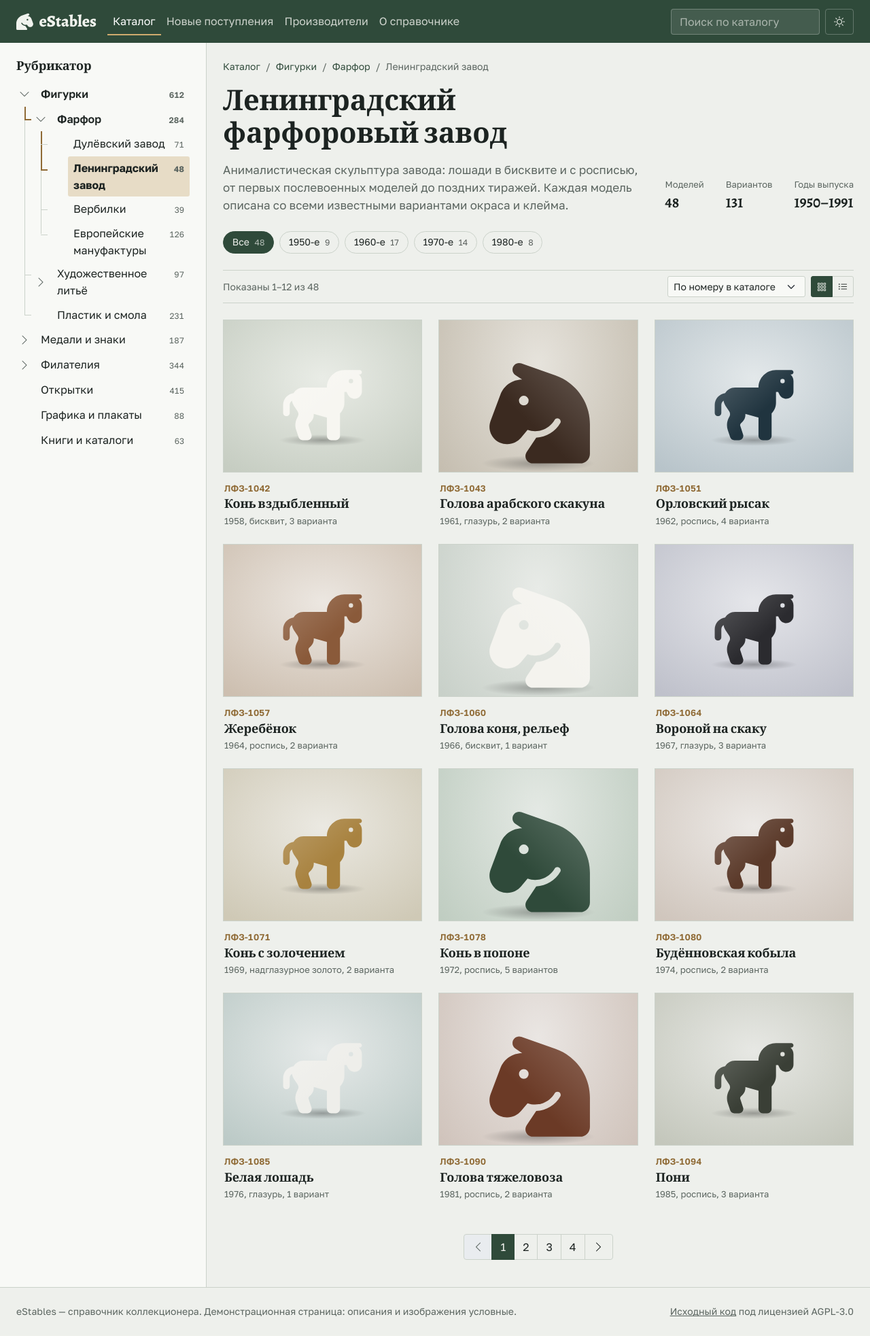
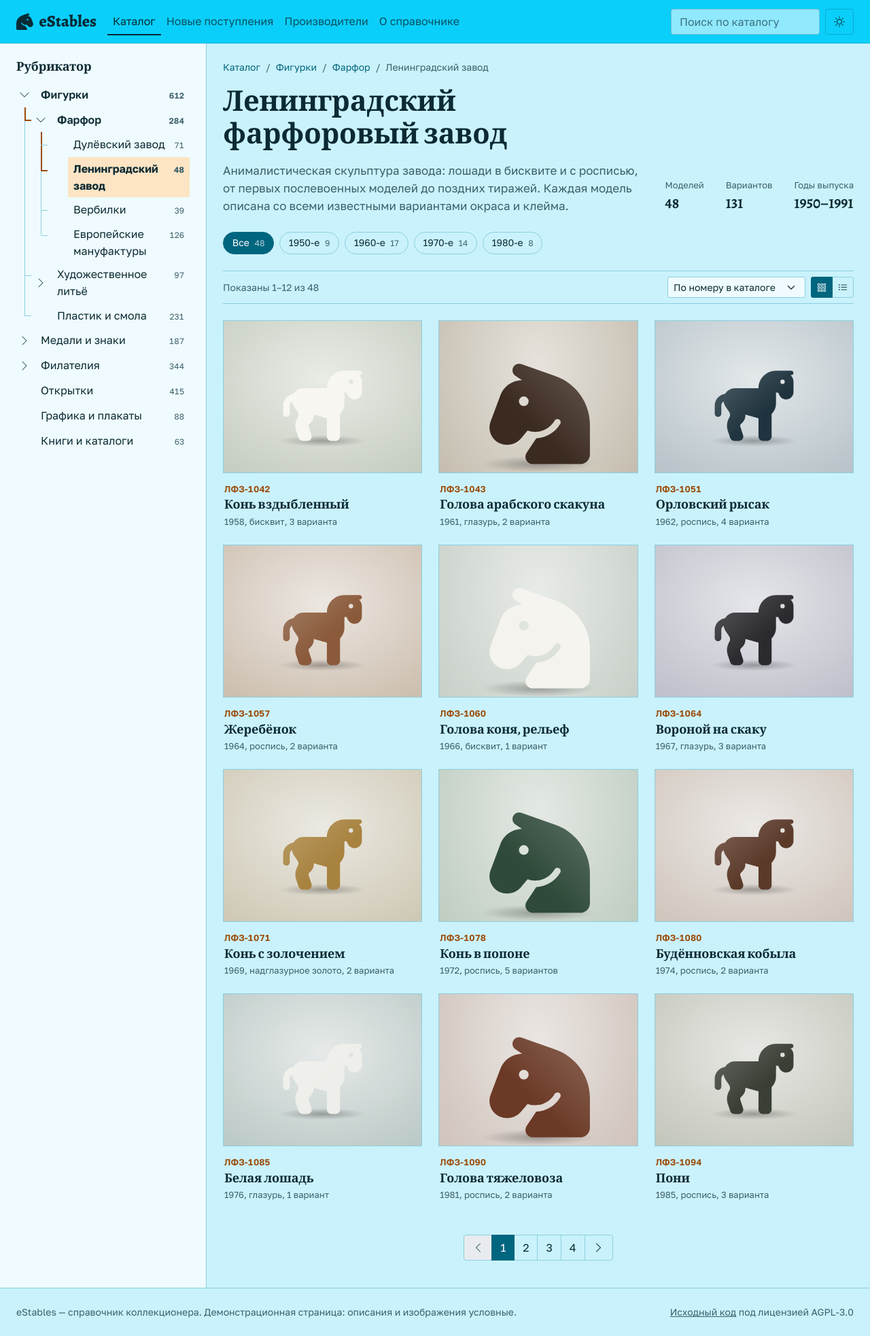
Before and after one commit to s0me0ne-25/estables, a PHP site: page / in a window 1280 px wide. Shown: the whole page at 68% size. Before the commit the page ends 1937 px from the top, so only its background shows below. Run offline with PHP 8.4, Linux system fonts and the light colour scheme.

Commit message:
Switch light theme to client aqua palette
Set page background to #caf2fc and site header to #0acffa as
requested, and derive the rest of the light palette from them: deep
sea navy text, deep teal primary, complementary amber accent. All text
colours meet WCAG AA against their backgrounds; the header uses dark
text because white on #0acffa is only 1.9:1.

Rename palette tokens by role (primary, accent, header-*) instead of
colour names, and drive buttons, chips, pagination and the header
from tokens only, so each theme is a single block of variables.
The navbar no longer forces the dark Bootstrap theme. The dark theme
keeps its current colours for now.

Co-Authored-By: Claude Opus 5.5 <noreply@anthropic.com>

```diff
--- a/demo/css/estables.css
+++ b/demo/css/estables.css
@@ -11,37 +11,49 @@
  * ------------------------------------------------------------------ */
 :root,
 [data-bs-theme="light"] {
-  --es-paper: #eef0ec;      /* page background: cool sage paper */
-  --es-surface: #f8f9f6;    /* raised surfaces: sidebar, mounts */
-  --es-ink: #1c2321;        /* main text: green-black */
-  --es-muted: #5b6560;      /* secondary text */
-  --es-line: #cbd2ca;       /* hairlines, tree connectors */
-  --es-hunter: #2f4a3a;     /* primary: hunter green */
-  --es-hunter-rgb: 47, 74, 58;
-  --es-brass: #8f6a35;      /* accent: brass (darkened for AA on paper) */
-  --es-brass-soft: #e7dcc6;
+  /* Light theme: aqua palette. Contrast ratios are against --es-paper. */
+  --es-paper: #caf2fc;       /* page background (set by the client) */
+  --es-surface: #effbfe;     /* raised surfaces: sidebar, mounts */
+  --es-ink: #0b2a33;         /* main text: deep sea navy, 12.6:1 */
+  --es-muted: #3b5f6b;       /* secondary text, 5.8:1 */
+  --es-line: #8ccfe0;        /* hairlines, tree connectors */
+  --es-primary: #00657e;     /* primary: deep teal, links and buttons, 5.6:1 */
+  --es-primary-rgb: 0, 101, 126;
+  --es-primary-hover: #00566b;
+  --es-primary-active: #004a5c;
+  --es-on-primary: #ffffff;  /* text on primary, 6.6:1 */
+  --es-accent: #9a4a06;      /* accent: amber, complementary to aqua, 5.3:1 */
+  --es-accent-rgb: 154, 74, 6;
+  --es-accent-soft: #fde4c4; /* current-node highlight */
+
+  --es-header-bg: #0acffa;   /* site header (set by the client) */
+  --es-header-fg: #062b36;   /* header text, 8:1 on header */
+  --es-header-fg-muted: rgba(6, 43, 54, .78);
+  --es-header-edge: #07b4db;
+  --es-header-field-bg: rgba(255, 255, 255, .55);
+  --es-header-field-border: rgba(6, 43, 54, .22);
 
   --es-font-text: "Golos Text", system-ui, -apple-system, "Segoe UI", sans-serif;
   --es-font-display: "Alegreya", Georgia, "Times New Roman", serif;
 
   --bs-body-bg: var(--es-paper);
-  --bs-body-bg-rgb: 238, 240, 236;
+  --bs-body-bg-rgb: 202, 242, 252;
   --bs-body-color: var(--es-ink);
-  --bs-body-color-rgb: 28, 35, 33;
+  --bs-body-color-rgb: 11, 42, 51;
   --bs-secondary-color: var(--es-muted);
   --bs-border-color: var(--es-line);
   --bs-tertiary-bg: var(--es-surface);
-  --bs-primary: var(--es-hunter);
-  --bs-primary-rgb: var(--es-hunter-rgb);
-  --bs-link-color: var(--es-hunter);
-  --bs-link-color-rgb: var(--es-hunter-rgb);
-  --bs-link-hover-color: var(--es-brass);
-  --bs-link-hover-color-rgb: 143, 106, 53;
+  --bs-primary: var(--es-primary);
+  --bs-primary-rgb: var(--es-primary-rgb);
+  --bs-link-color: var(--es-primary);
+  --bs-link-color-rgb: var(--es-primary-rgb);
+  --bs-link-hover-color: var(--es-accent);
+  --bs-link-hover-color-rgb: var(--es-accent-rgb);
   --bs-font-sans-serif: var(--es-font-text);
   --bs-border-radius: .25rem;
   --bs-border-radius-sm: .1875rem;
   --bs-border-radius-lg: .375rem;
-  --bs-focus-ring-color: rgba(143, 106, 53, .45);
+  --bs-focus-ring-color: rgba(var(--es-accent-rgb), .45);
 }
 
 [data-bs-theme="dark"] {
@@ -50,17 +62,28 @@
   --es-ink: #e3e7e0;
   --es-muted: #9ba69f;
   --es-line: #34413a;
-  --es-hunter: #8fb39c;
-  --es-hunter-rgb: 143, 179, 156;
-  --es-brass: #d0ab6e;
-  --es-brass-soft: #3a3122;
+  --es-primary: #8fb39c;
+  --es-primary-rgb: 143, 179, 156;
+  --es-primary-hover: #a6c4b0;
+  --es-primary-active: #b8d1c0;
+  --es-on-primary: #10170f;
+  --es-accent: #d0ab6e;
+  --es-accent-rgb: 208, 171, 110;
+  --es-accent-soft: #3a3122;
+
+  --es-header-bg: #0f1512;
+  --es-header-fg: #f1f3ee;
+  --es-header-fg-muted: rgba(241, 243, 238, .82);
+  --es-header-edge: var(--es-line);
+  --es-header-field-bg: rgba(255, 255, 255, .1);
+  --es-header-field-border: rgba(255, 255, 255, .25);
 
   --bs-body-bg: var(--es-paper);
   --bs-body-bg-rgb: 20, 26, 23;
   --bs-body-color: var(--es-ink);
   --bs-body-color-rgb: 227, 231, 224;
-  --bs-link-hover-color-rgb: 208, 171, 110;
-  --bs-focus-ring-color: rgba(208, 171, 110, .45);
+  --bs-link-hover-color-rgb: var(--es-accent-rgb);
+  --bs-focus-ring-color: rgba(var(--es-accent-rgb), .45);
 }
 
 /* ------------------------------------------------------------------
@@ -94,11 +117,11 @@ h3, .h3 { font-size: 1.25rem; }
   font-variant-numeric: tabular-nums lining-nums;
   font-weight: 600;
   font-size: .8125rem;
-  color: var(--es-brass);
+  color: var(--es-accent);
 }
 
 :focus-visible {
-  outline: 2px solid var(--es-brass);
+  outline: 2px solid var(--es-accent);
   outline-offset: 2px;
 }
 
@@ -131,9 +146,9 @@ h3, .h3 { font-size: 1.25rem; }
   --bs-btn-hover-bg: var(--es-surface);
   --bs-btn-hover-border-color: var(--es-muted);
   --bs-btn-hover-color: var(--es-ink);
-  --bs-btn-active-bg: var(--es-hunter);
-  --bs-btn-active-border-color: var(--es-hunter);
-  --bs-btn-active-color: var(--es-paper);
+  --bs-btn-active-bg: var(--es-primary);
+  --bs-btn-active-border-color: var(--es-primary);
+  --bs-btn-active-color: var(--es-on-primary);
 }
 
 .form-control,
@@ -148,9 +163,9 @@ h3, .h3 { font-size: 1.25rem; }
   --bs-pagination-color: var(--es-ink);
   --bs-pagination-hover-bg: var(--es-surface);
   --bs-pagination-hover-color: var(--es-ink);
-  --bs-pagination-active-bg: var(--es-hunter);
-  --bs-pagination-active-border-color: var(--es-hunter);
-  --bs-pagination-active-color: var(--es-paper);
+  --bs-pagination-active-bg: var(--es-primary);
+  --bs-pagination-active-border-color: var(--es-primary);
+  --bs-pagination-active-color: var(--es-on-primary);
   --bs-pagination-focus-box-shadow: 0 0 0 .2rem var(--bs-focus-ring-color);
 }
 
@@ -166,12 +181,9 @@ h3, .h3 { font-size: 1.25rem; }
  * Header
  * ------------------------------------------------------------------ */
 .es-header {
-  background: var(--es-hunter);
-  color: #f1f3ee;
-}
-[data-bs-theme="dark"] .es-header {
-  background: #0f1512;
-  border-bottom: 1px solid var(--es-line);
+  background: var(--es-header-bg);
+  color: var(--es-header-fg);
+  border-bottom: 1px solid var(--es-header-edge);
 }
 .es-header .navbar-brand {
   font-family: var(--es-font-display);
@@ -183,31 +195,31 @@ h3, .h3 { font-size: 1.25rem; }
   gap: .5rem;
 }
 .es-header .navbar-brand svg { width: 1.6rem; height: 1.6rem; fill: currentColor; }
-.es-header .nav-link { color: rgba(241, 243, 238, .82); }
+.es-header .navbar-toggler { border-color: var(--es-header-field-border); }
+.es-header .nav-link { color: var(--es-header-fg-muted); }
 .es-header .nav-link:hover,
-.es-header .nav-link.active { color: #fff; }
-.es-header .nav-link.active { box-shadow: inset 0 -2px 0 #d0ab6e; }
+.es-header .nav-link.active { color: var(--es-header-fg); }
+.es-header .nav-link.active { box-shadow: inset 0 -2px 0 currentColor; }
 .es-header .form-control {
-  background: rgba(255, 255, 255, .1);
-  border-color: rgba(255, 255, 255, .25);
-  color: #fff;
+  background: var(--es-header-field-bg);
+  border-color: var(--es-header-field-border);
+  color: var(--es-header-fg);
 }
-.es-header .form-control::placeholder { color: rgba(241, 243, 238, .6); }
+.es-header .form-control::placeholder { color: var(--es-header-fg-muted); opacity: .8; }
 .es-header .form-control:focus {
-  background: rgba(255, 255, 255, .16);
-  box-shadow: 0 0 0 .2rem rgba(208, 171, 110, .45);
-  border-color: #d0ab6e;
+  box-shadow: 0 0 0 .2rem var(--bs-focus-ring-color);
+  border-color: var(--es-accent);
 }
 .es-header .btn-icon {
   color: inherit;
-  border: 1px solid rgba(255, 255, 255, .25);
+  border: 1px solid var(--es-header-field-border);
 }
-.es-header .btn-icon:hover { background: rgba(255, 255, 255, .1); color: #fff; }
+.es-header .btn-icon:hover { background: var(--es-header-field-bg); color: inherit; }
 
 /* ------------------------------------------------------------------
  * Sidebar: hierarchical rubricator drawn as a pedigree chart.
  * Each nesting level is joined by elbow connectors, the way horse
- * pedigrees connect sire and dam lines. The active line is in brass.
+ * pedigrees connect sire and dam lines. The active line is in the accent colour.
  * ------------------------------------------------------------------ */
 .es-layout { display: block; }
 @media (min-width: 992px) {
@@ -266,12 +278,12 @@ h3, .h3 { font-size: 1.25rem; }
 }
 
 /*
- * The current lineage is painted brass: the spine runs down past the
+ * The current lineage is painted in the accent colour: the spine runs down past the
  * preceding siblings and turns into the active node; siblings below it
  * keep the neutral line.
  */
 .es-tree ul > li:has(~ li.is-lineage, ~ li.is-current) {
-  background-image: linear-gradient(var(--es-brass), var(--es-brass));
+  background-image: linear-gradient(var(--es-accent), var(--es-accent));
   background-size: 2px 100%;
 }
 .es-tree ul > li.is-lineage::before,
@@ -281,11 +293,11 @@ h3, .h3 { font-size: 1.25rem; }
   left: 0;
   top: 0;
   height: calc(1.15rem + 1px);
-  border-left: 2px solid var(--es-brass);
+  border-left: 2px solid var(--es-accent);
 }
 .es-tree ul > li.is-lineage::after,
 .es-tree ul > li.is-current::after {
-  border-top: 2px solid var(--es-brass);
+  border-top: 2px solid var(--es-accent);
 }
 
 .es-node {
@@ -315,7 +327,7 @@ h3, .h3 { font-size: 1.25rem; }
 .es-tree li.is-lineage > .es-node a { font-weight: 600; }
 .es-tree li.is-current > .es-node a {
   font-weight: 700;
-  background: var(--es-brass-soft);
+  background: var(--es-accent-soft);
 }
 
 /* Expand/collapse toggle */
@@ -367,9 +379,9 @@ h3, .h3 { font-size: 1.25rem; }
 }
 .es-chip:hover { border-color: var(--es-muted); color: var(--es-ink); }
 .es-chip.active {
-  background: var(--es-hunter);
-  border-color: var(--es-hunter);
-  color: var(--es-paper);
+  background: var(--es-primary);
+  border-color: var(--es-primary);
+  color: var(--es-on-primary);
 }
 .es-chip small { color: inherit; opacity: .7; margin-left: .25rem; }
 
--- a/demo/index.html
+++ b/demo/index.html
@@ -28,7 +28,7 @@
 
 <!-- ============================ Header ============================ -->
 <header class="es-header">
-  <nav class="navbar navbar-expand-md" data-bs-theme="dark" aria-label="Основная навигация">
+  <nav class="navbar navbar-expand-md" aria-label="Основная навигация">
     <div class="container-fluid px-3 px-lg-4">
       <a class="navbar-brand" href="index.html">
         <!-- Horse head: Font Awesome Free, CC BY 4.0, https://fontawesome.com/license/free -->
--- a/demo/item.html
+++ b/demo/item.html
@@ -29,7 +29,7 @@
 
 <!-- ============================ Header ============================ -->
 <header class="es-header">
-  <nav class="navbar navbar-expand-md" data-bs-theme="dark" aria-label="Основная навигация">
+  <nav class="navbar navbar-expand-md" aria-label="Основная навигация">
     <div class="container-fluid px-3 px-lg-4">
       <a class="navbar-brand" href="index.html">
         <!-- Horse head: Font Awesome Free, CC BY 4.0, https://fontawesome.com/license/free -->
```
Also changed, not shown: other parts of demo/css/estables.css (+12 -20 lines).
